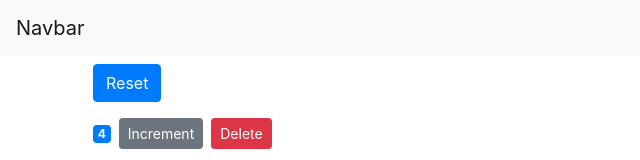
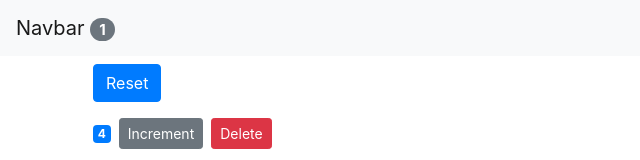
Before and after one commit to jeggonlinellc/pwm-counter, a React (Create React App) app: page / in a window 1280 px wide. Shown: the top 160 px of the page, without its empty margins (0-640 px from the left). Built offline with nearby package versions, Linux system fonts and the light colour scheme.

Commit message:
Lifted the state up

```diff
--- a/src/App.js
+++ b/src/App.js
@@ -3,15 +3,54 @@ import NavBar from "./components/navbar";
 import Counters from "./components/counters";
 import "./App.css";
 
-function App() {
+class App extends Component {
+  state = {
+    counters: [
+      { id: 1, value: 4 },
+      { id: 2, value: 0 },
+      { id: 3, value: 0 },
+      { id: 4, value: 0 },
+    ],
+  };
+
+  handleIncrement = (counter) => {
+    const counters = [...this.state.counters];
+    const index = counters.indexOf(counter);
+    counters[index] = { ...counter };
+    counters[index].value++;
+    this.setState({ counters });
+  };
+
+  handleReset = () => {
+    const counters = this.state.counters.map((c) => {
+      c.value = 0;
+      return c;
+    });
+    this.setState({ counters });
+  };
+
+  handleDelete = (counterId) => {
+    const counters = this.state.counters.filter((c) => c.id !== counterId);
+    this.setState({ counters });
+  };
+
+  render() {
     return (
       <React.Fragment>
-      <NavBar />
+        <NavBar
+          totalCounters={this.state.counters.filter((c) => c.value > 0).length}
+        />
         <main className="container">
-        <Counters />
+          <Counters
+            counters={this.state.counters}
+            onReset={this.handleReset}
+            onIncrement={this.handleIncrement}
+            onDelete={this.handleDelete}
+          />
         </main>
       </React.Fragment>
     );
   }
+}
 
 export default App;
--- a/src/components/counters.jsx
+++ b/src/components/counters.jsx
@@ -2,50 +2,20 @@ import React, { Component } from "react";
 import Counter from "./counter";
 
 class Counters extends Component {
-  state = {
-    counters: [
-      { id: 1, value: 4 },
-      { id: 2, value: 0 },
-      { id: 3, value: 0 },
-      { id: 4, value: 0 },
-    ],
-  };
-
-  handleIncrement = (counter) => {
-    const counters = [...this.state.counters];
-    const index = counters.indexOf(counter);
-    counters[index] = { ...counter };
-    counters[index].value++;
-    this.setState({ counters });
-  };
-
-  handleReset = () => {
-    const counters = this.state.counters.map((c) => {
-      c.value = 0;
-      return c;
-    });
-    this.setState({ counters });
-  };
-
-  handleDelete = (counterId) => {
-    const counters = this.state.counters.filter((c) => c.id !== counterId);
-    this.setState({ counters });
-  };
-
   render() {
     return (
       <div>
         <button
-          onClick={this.handleReset}
+          onClick={this.props.onReset}
           className="btn btn-primary btin-sm m-2"
         >
           Reset
         </button>
-        {this.state.counters.map((counter) => (
+        {this.props.counters.map((counter) => (
           <Counter
             key={counter.id}
-            onDelete={this.handleDelete}
-            onIncrement={this.handleIncrement}
+            onDelete={this.props.onDelete}
+            onIncrement={this.props.onIncrement}
             counter={counter}
           />
         ))}
--- a/src/components/navbar.jsx
+++ b/src/components/navbar.jsx
@@ -5,7 +5,10 @@ class NavBar extends Component {
     return (
       <nav className="navbar navbar-light bg-light">
         <a className="navbar-brand" href="#">
-          Navbar
+          Navbar{" "}
+          <span className="badge badge-pill badge-secondary">
+            {this.props.totalCounters}
+          </span>
         </a>
       </nav>
     );
```
Lines whose indentation alone changed are shown as unchanged.
